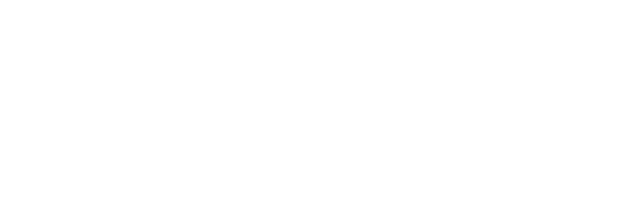
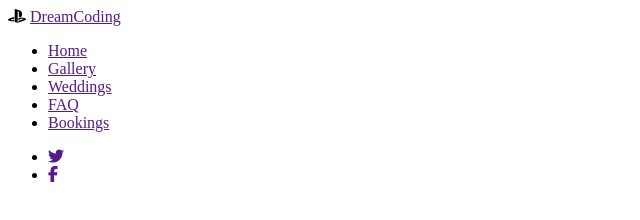
Before and after one commit to SungJunEun/layoutpractice1.3, a plain HTML site: page index.html in a window 1280 px wide. Shown: the whole page, without its empty margins (0-640 px from the left). Drawn offline with Linux system fonts and the light colour scheme.

Commit message:
pure html done

```diff
--- a/index.html
+++ b/index.html
@@ -5,8 +5,28 @@
     <meta name="viewport" content="width=device-width">
     <title>repl.it</title>
     <link href="style.css" rel="stylesheet" type="text/css" />
+    <script src="https://kit.fontawesome.com/440eace5ec.js" crossorigin="anonymous"></script>
   </head>
   <body>
     <script src="script.js"></script>
+    <nav class="navbar">
+      <div class="navbar_logo">
+        <i class="fab fa-playstation"></i>
+        <a href="">DreamCoding</a>
+      </div>
+      <ul class="navbar_menu">
+        <li><a href="">Home</a></li>
+        <li><a href="">Gallery</a></li>
+        <li><a href="">Weddings</a></li>
+        <li><a href="">FAQ</a></li>
+        <li><a href="">Bookings</a></li>
+      </ul>
+      <ul class = "navbar_links">
+        <li><a href=""><i class="fab fa-twitter"></i></a></li>
+        <li><a href=""><i class="fab fa-facebook-f"></i></a></li>
+        </a>
+      </ul>
+    </nav>
+
   </body>
 </html>
```
